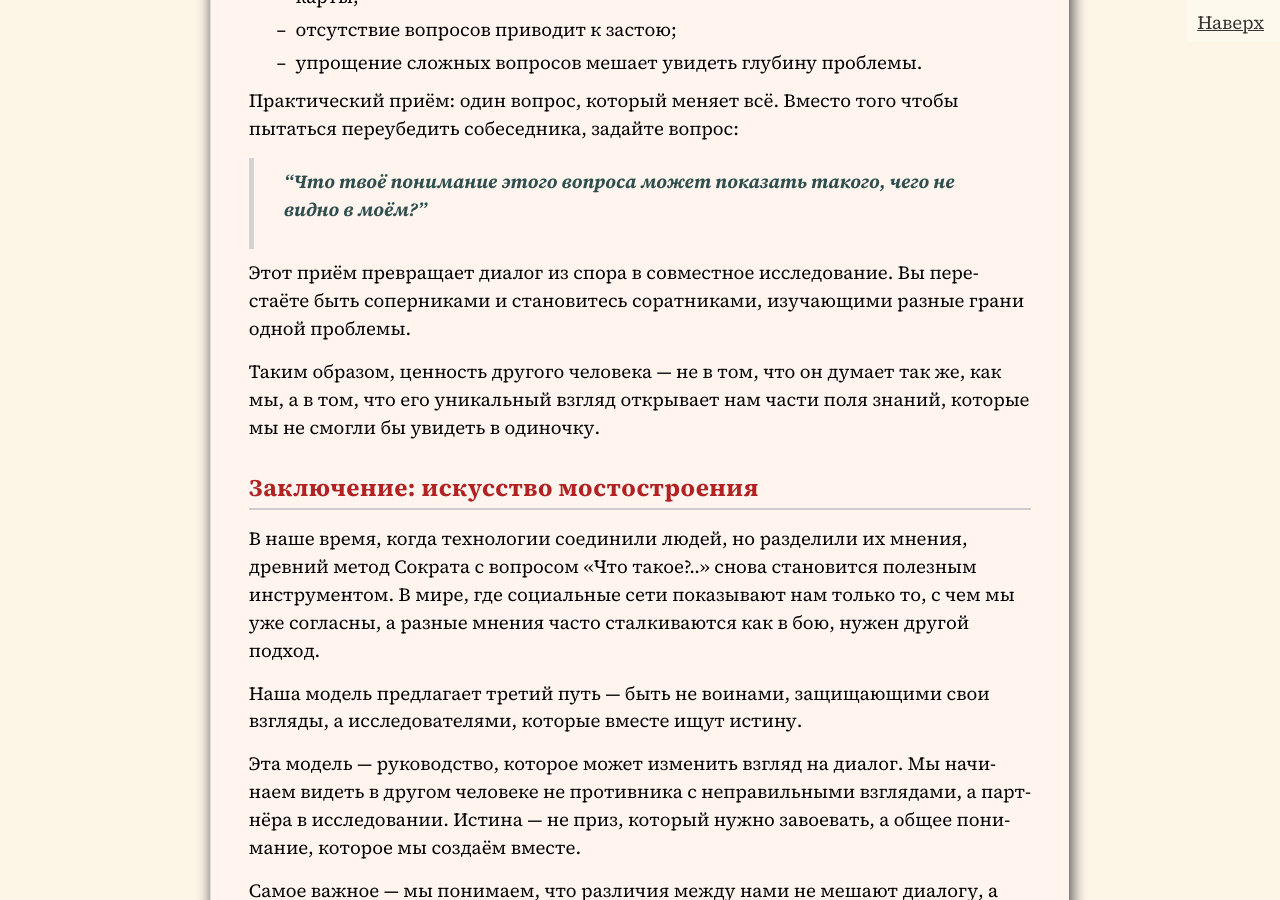
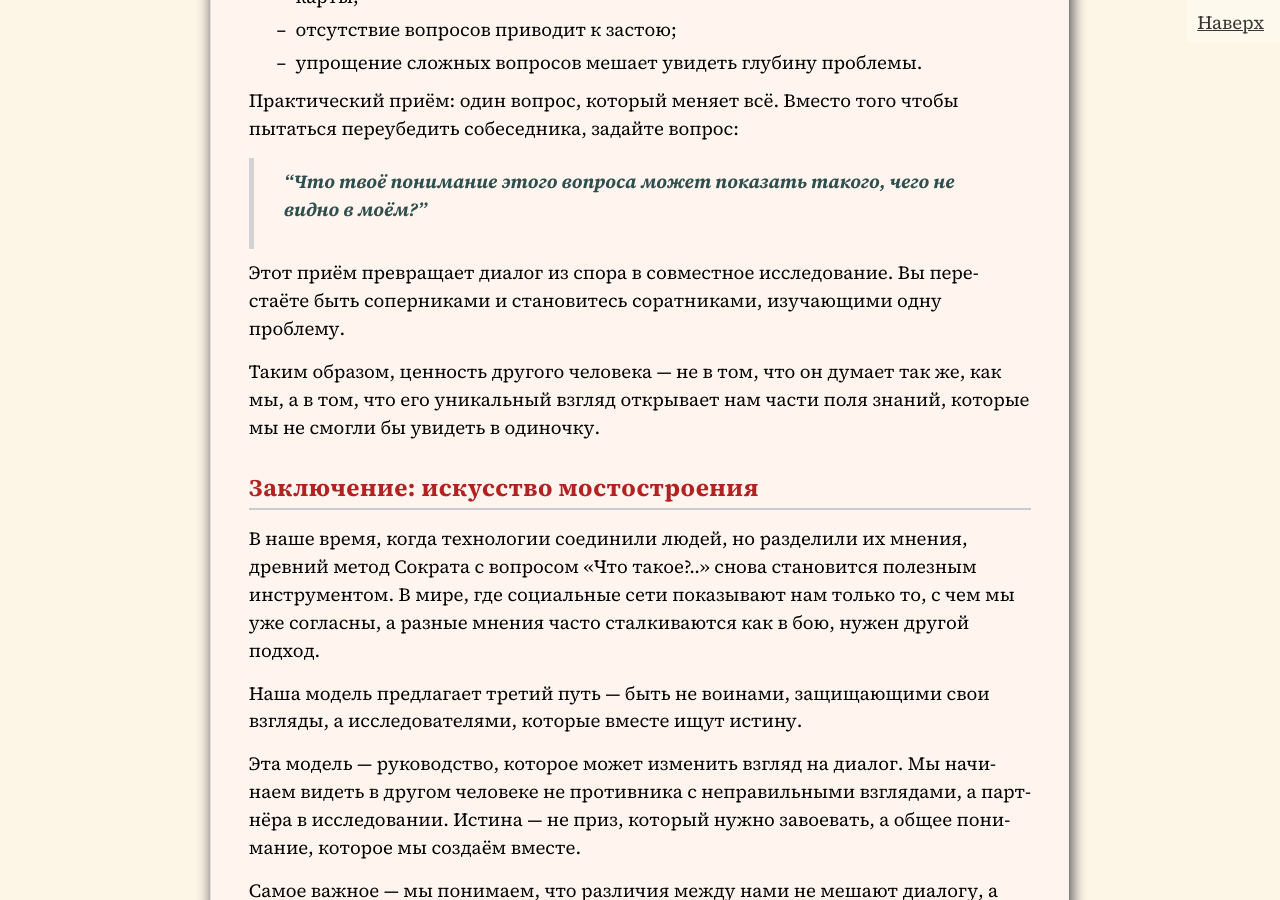
Before and after one commit to SergSi/land-use-art, a Jekyll site: the page built from _posts/2025-10-31-train.md, in a window 1280 px wide and 900 px high, scrolled down 5719 px. Built offline with Jekyll 4.4.1, drawn with Linux system fonts in a browser that asks for light colours; some web fonts are replaced.

Commit message:
Update 2025-10-31-train.md

```diff
--- a/_posts/2025-10-31-train.md
+++ b/_posts/2025-10-31-train.md
@@ -121,7 +121,7 @@ number="1"
 
 > ***"Что твоё понимание этого вопроса может показать такого, чего не видно в моём?"***
 
-Этот приём превращает диалог из спора в совместное исследование. Вы перестаёте быть соперниками и становитесь соратниками, изучающими разные грани одной проблемы.
+Этот приём превращает диалог из спора в совместное исследование. Вы перестаёте быть соперниками и становитесь соратниками, изучающими одну проблему.
 
 Таким образом, ценность другого человека — не в том, что он думает так же, как мы, а в том, что его уникальный взгляд открывает нам части поля знаний, которые мы не смогли бы увидеть в одиночку.
 
```
